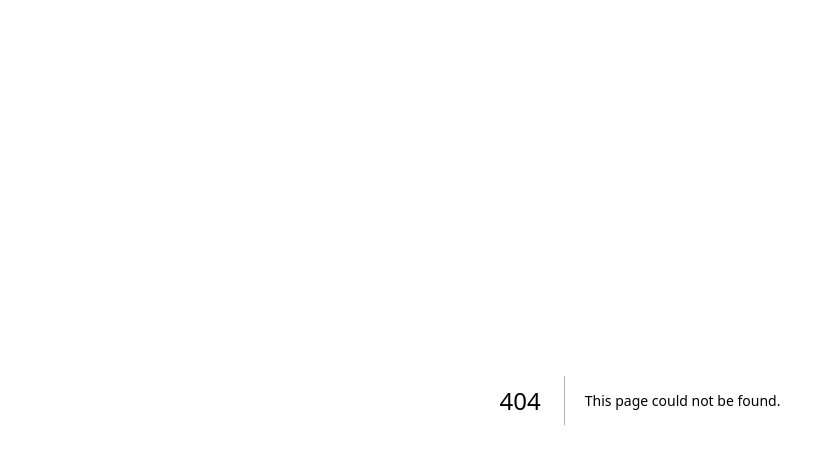
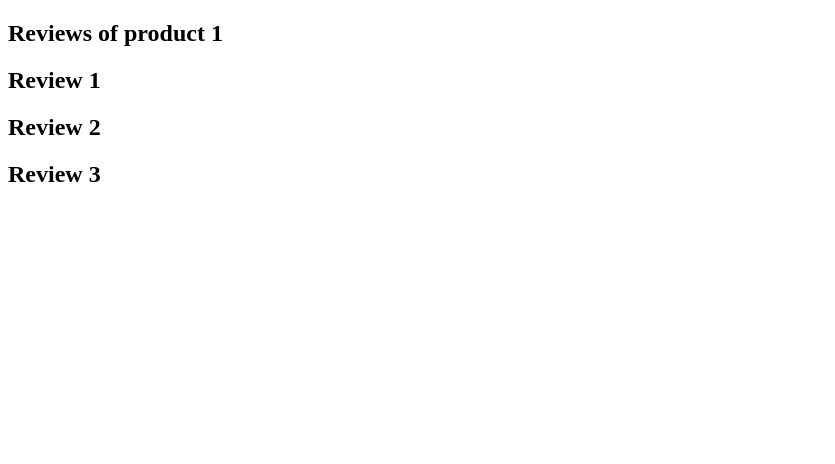
Before and after one commit to ColinAdo/learning-next-js, a Next.js app: page /product/1/reviews in a window 1280 px wide. Before the commit this address had no page. Shown: the top 464 px of the page, without its empty margins (0-835 px from the left). Built offline with nearby package versions, Linux system fonts and the light colour scheme.

Commit message:
Add nested dynamic routing

```diff
--- /dev/null
+++ b/src/app/product/[productId]/reviews/page.tsx
@@ -0,0 +1,13 @@
+export default function ReviewsList({ params }: {
+    params: { productId: string; };
+}
+) {
+    return (
+        <>
+            <h2>Reviews of product { params.productId }</h2>
+            <h2>Review 1</h2>
+            <h2>Review 2</h2>
+            <h2>Review 3</h2>
+        </>
+    );
+}
```
Also changed, not shown: src/app/product/[productId]/reviews/[reviewId]/page.tsx (added, +8 -0 lines).
